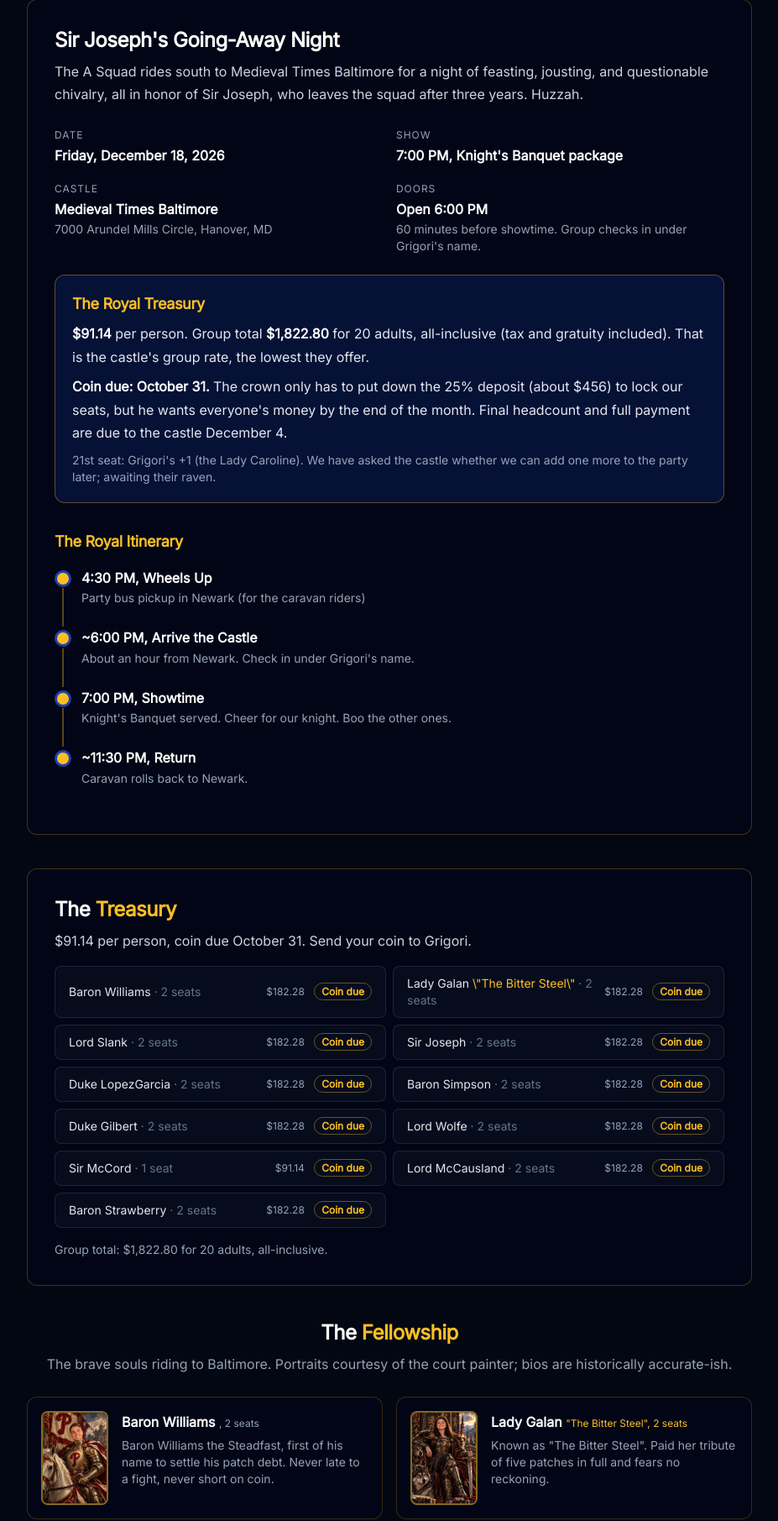
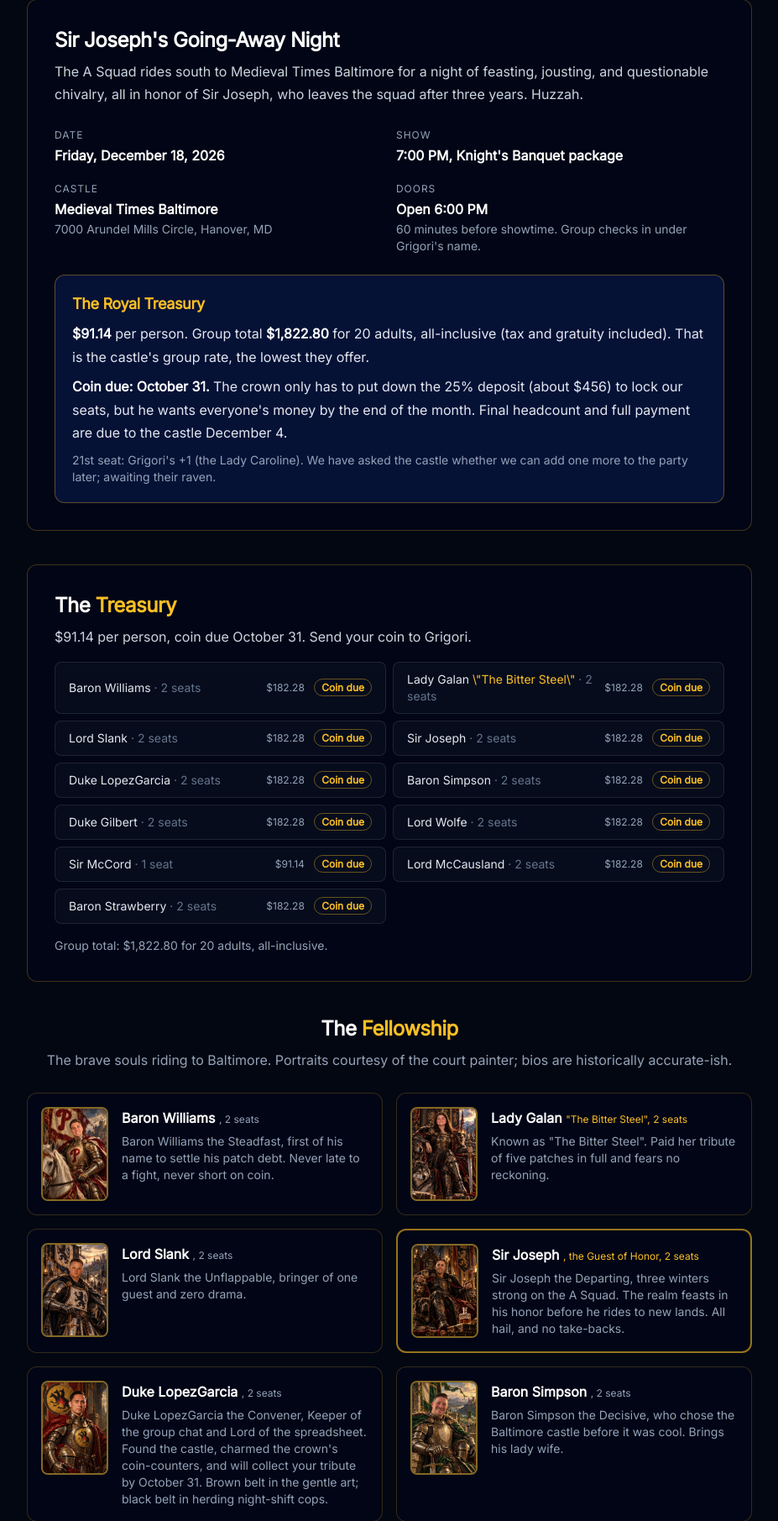
Before and after one commit to ojncglg/g_3site, a Flask app: page /events in a window 1280 px wide. Shown: the part 718-2529 px from the top of the page at 84% size, without its empty margins (176-1103 px from the left). Run offline with Flask 2, Linux system fonts and the light colour scheme; some libraries are stand-ins or nearby versions.

Commit message:
Events: remove tribute wall and Royal Itinerary

```diff
--- a/templates/events.html
+++ b/templates/events.html
@@ -225,31 +225,7 @@
       </p>
     </div>
 
-    <div class="mt-8">
-      <h3 class="text-lg font-semibold text-[#FBBF24]">The Royal Itinerary</h3>
-      <ol class="mt-4">
-        <li class="itinerary-step">
-          <span class="itinerary-dot" aria-hidden="true"></span>
-          <p class="font-semibold text-white">4:30 PM, Wheels Up</p>
-          <p class="text-sm text-slate-400">Party bus pickup in Newark (for the caravan riders)</p>
-        </li>
-        <li class="itinerary-step">
-          <span class="itinerary-dot" aria-hidden="true"></span>
-          <p class="font-semibold text-white">~6:00 PM, Arrive the Castle</p>
-          <p class="text-sm text-slate-400">About an hour from Newark. Check in under Grigori's name.</p>
-        </li>
-        <li class="itinerary-step">
-          <span class="itinerary-dot" aria-hidden="true"></span>
-          <p class="font-semibold text-white">7:00 PM, Showtime</p>
-          <p class="text-sm text-slate-400">Knight's Banquet served. Cheer for our knight. Boo the other ones.</p>
-        </li>
-        <li class="itinerary-step">
-          <span class="itinerary-dot" aria-hidden="true"></span>
-          <p class="font-semibold text-white">~11:30 PM, Return</p>
-          <p class="text-sm text-slate-400">Caravan rolls back to Newark.</p>
-        </li>
-      </ol>
-    </div>
+
   </section>
 
         <section class="event-card mt-10 p-6 md:p-8" aria-labelledby="treasury-tracker-heading">
@@ -431,15 +407,7 @@
 
 
 
-    <section class="event-card mt-10 p-6 md:p-8" aria-labelledby="tributes-heading">
-    <h2 id="tributes-heading" class="text-2xl font-bold text-white">
-      Tributes for <span class="text-[#FBBF24]">Sir Joseph</span>
-    </h2>
-    <p class="mt-2 text-slate-300">
-      Sir Joseph rides into the sunset. Leave your words for the guest of honor:
-      send them to Grigori and they will be inscribed upon this wall.
-    </p>
-  </section>
+
 
   <section class="event-card mt-10 p-6 md:p-8" aria-labelledby="feast-heading">
     <h2 id="feast-heading" class="text-2xl font-bold text-white">
```
